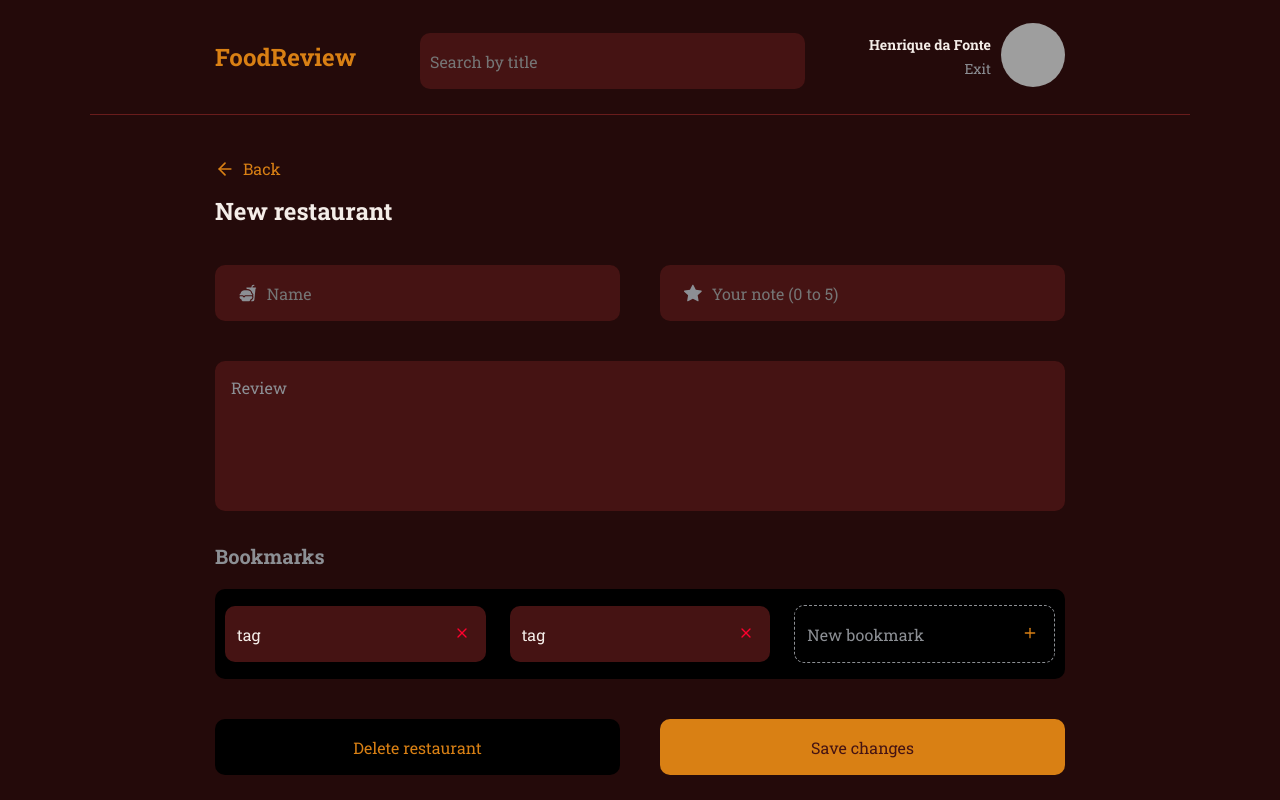
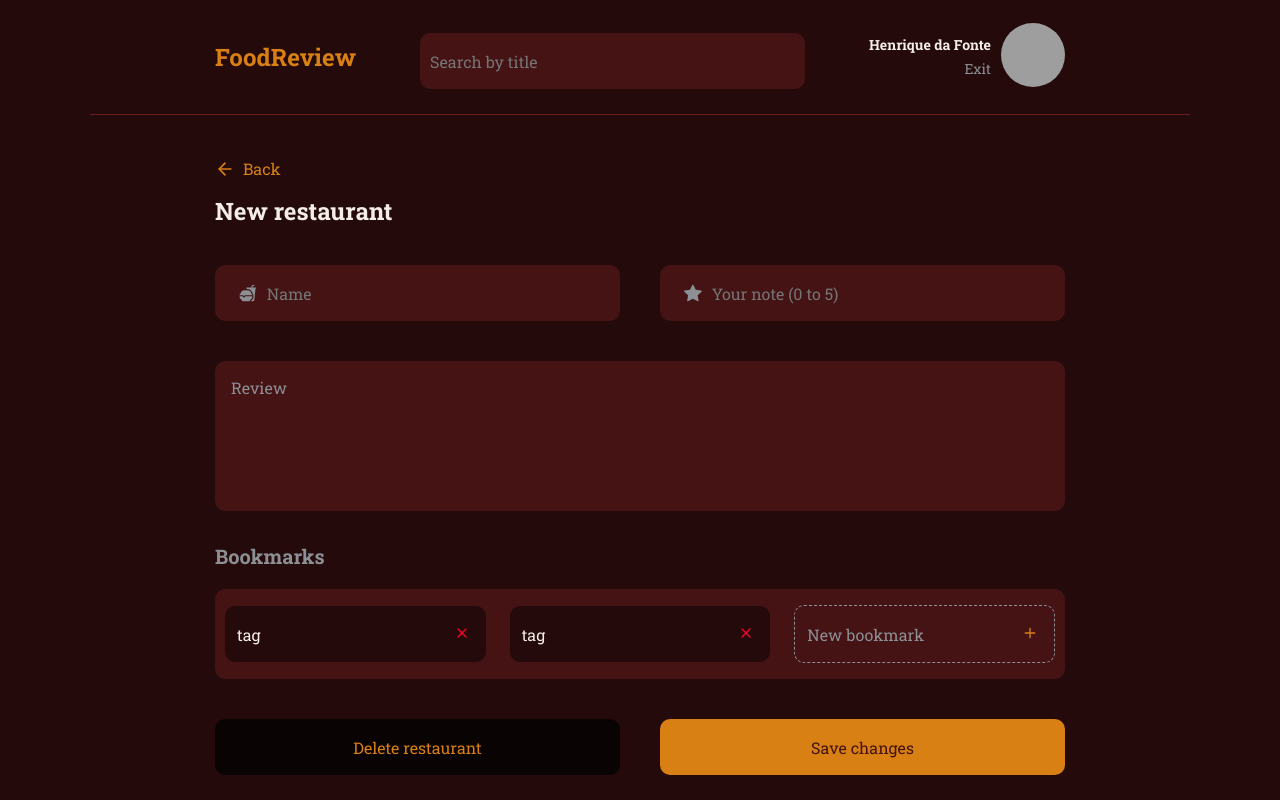
Before and after one commit to HenriquedaFonte/foodreview, a React (Vite) app: page /createreview in a window 1280 px wide. Built offline with nearby package versions, Linux system fonts and the light colour scheme; grey boxes are pictures that could not be loaded.

Commit message:
colors change

```diff
--- a/src/components/Bookmarks/styles.js
+++ b/src/components/Bookmarks/styles.js
@@ -5,7 +5,7 @@ export const Container = styled.div`
   display: flex;
   align-items: center;
 
-  background-color: ${({ theme, isNew }) => isNew ? "transparent" : theme.COLORS.BACKGROUND_800};
+  background-color: ${({ theme, isNew }) => isNew ? "transparent" : theme.COLORS.BACKGROUND_900};
   color: ${({ theme }) => theme.COLORS.GRAY_300};
 
   border: ${({ theme, isNew }) => isNew ? `1px dashed ${ theme.COLORS.GRAY_300 }` : "none"};
--- a/src/pages/CreateReview/index.jsx
+++ b/src/pages/CreateReview/index.jsx
@@ -32,9 +32,9 @@ export function CreateReview(data) {
           <textarea type="text" className="textArea" placeholder="Review" />
           <h3>Bookmarks</h3>
           <div className="bookmarks">
-            <Bookmarks value={data.bookmarks || "tag"} />
-            <Bookmarks value={data.bookmarks || "tag"} />
-            <Bookmarks isNew placeholder="New bookmark" value={data.bookmarks || ""}/>
+            <Bookmarks  value={data.bookmarks || "tag"} />
+            <Bookmarks  value={data.bookmarks || "tag"} />
+            <Bookmarks  isNew placeholder="New bookmark" value={data.bookmarks || ""}/>
           </div>
           <footer>
             <Button title="Delete restaurant"/>
--- a/src/pages/CreateReview/styles.js
+++ b/src/pages/CreateReview/styles.js
@@ -71,7 +71,7 @@ export const Form = styled.form`
     align-items: center;
     justify-content: space-between;
     flex-wrap: wrap;
-    background-color: ${({ theme }) => theme.COLORS.BLACK};
+    background-color: ${({ theme }) => theme.COLORS.BACKGROUND_800};
     border-radius: 10px;
     padding: 16px 10px;
     gap: 24px;
@@ -82,7 +82,7 @@ export const Form = styled.form`
     gap: 40px;
 
     button:nth-child(1) {
-      background-color: ${({ theme }) => theme.COLORS.BLACK};
+      background-color: rgba(0,0,0,0.7);
       color: ${({ theme }) => theme.COLORS.ORANGE};
     }
   }
```
